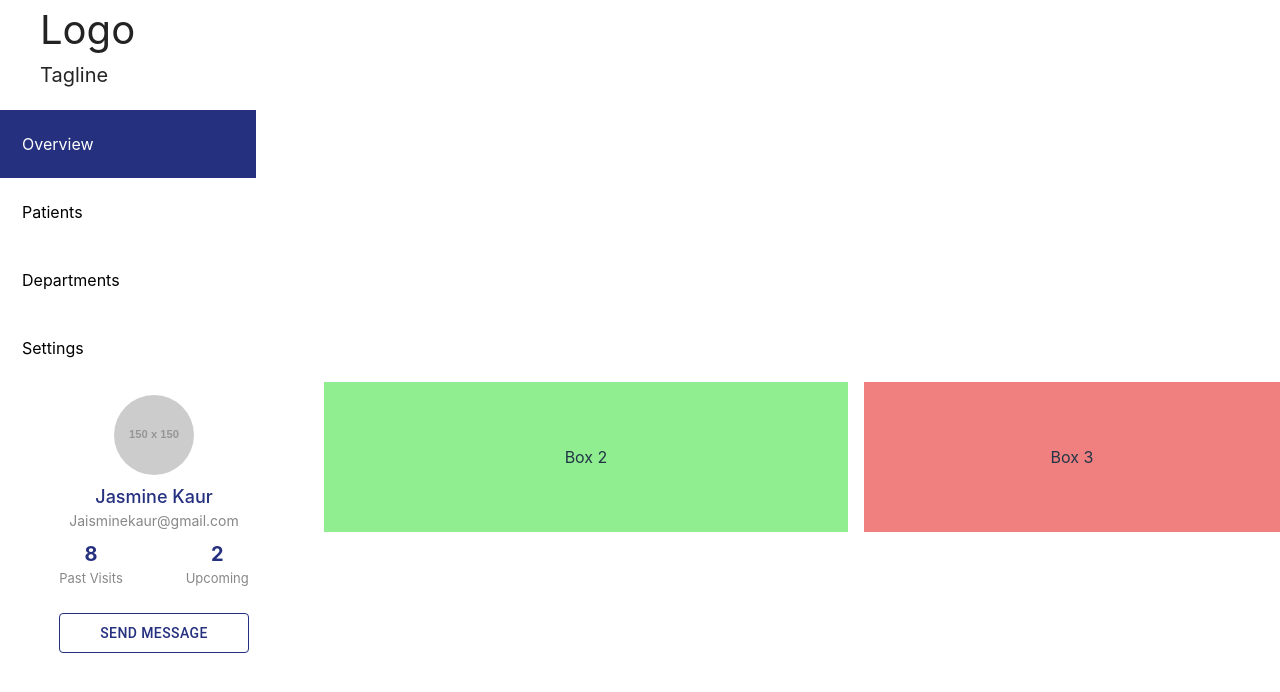
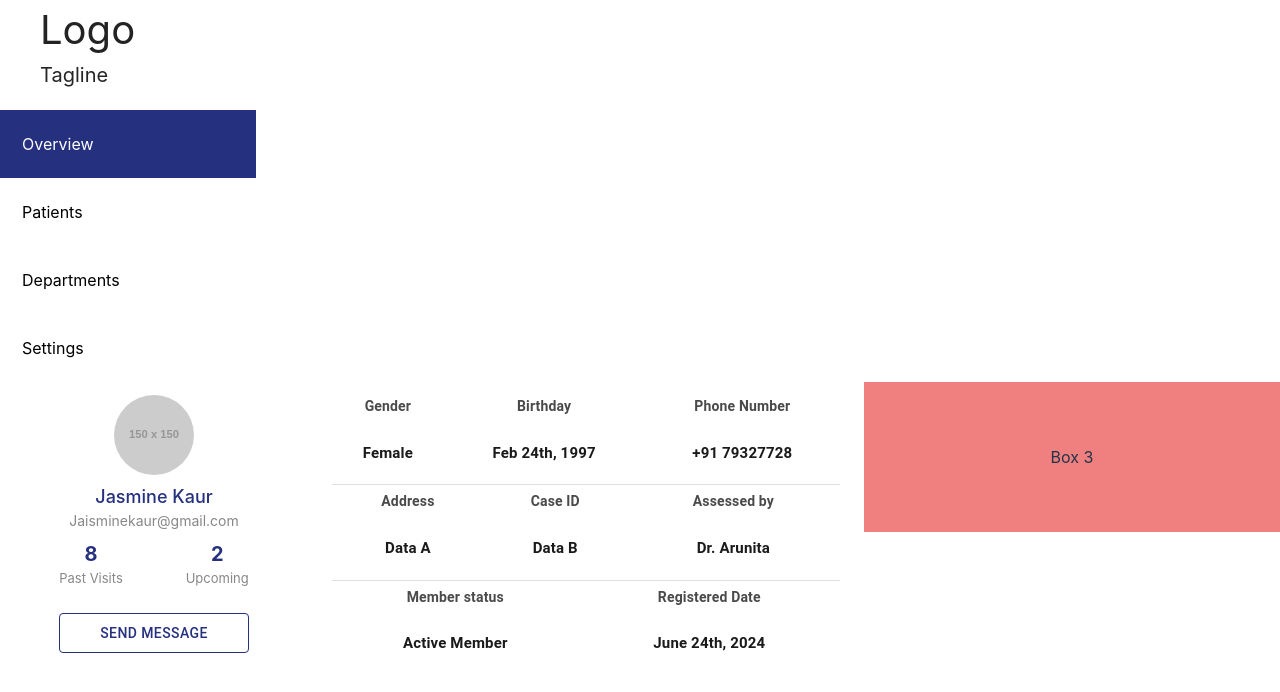
Before and after one commit to RaveenaDev/medical-repo, a React (Vite) app: page /profile in a window 1280 px wide. Shown: the top 692 px of the page. Built offline with nearby package versions, Linux system fonts and the light colour scheme.

Commit message:
Personal Info Component added

```diff
--- a/src/App.module.css
+++ b/src/App.module.css
@@ -7,7 +7,7 @@
 .register.otherPages {
   flex-basis: 80%;
   background-color: #F1F1F1;
-  padding: 12px 60px 40px 18px;
+  padding: 12px 60px 4px 18px;
 }
 
 .logo {
--- a/src/App.module.scss
+++ b/src/App.module.scss
@@ -9,7 +9,7 @@
   &.otherPages {
     flex-basis: 80%;
     background-color: #F1F1F1;
-    padding: 12px 60px 40px 18px;
+    padding: 12px 60px 4px 18px;
   }
 }
 .logo{
--- /dev/null
+++ b/src/pages/receptionist/patients/profile/PersonalInfo.jsx
@@ -0,0 +1,97 @@
+
+import React from "react";
+import Table from '@mui/material/Table';
+import TableBody from '@mui/material/TableBody';
+import TableCell from '@mui/material/TableCell';
+import TableContainer from '@mui/material/TableContainer';
+import TableHead from '@mui/material/TableHead';
+import TableRow from '@mui/material/TableRow';
+import Paper from '@mui/material/Paper';
+import Divider from '@mui/material/Divider';
+
+
+const PersonalInfo = () => {
+
+
+    const tables = [
+        {
+            headers: ["Gender", "Birthday", "Phone Number"],
+            data: ["Female", "Feb 24th, 1997", "+91 79327728"]
+        },
+        {
+            headers: ["Address", "Case ID", "Assessed by"],
+            data: ["Data A", "Data B", "Dr. Arunita"]
+        },
+        {
+            headers: ["Member status", "Registered Date"],
+            data: ["Active Member", "June 24th, 2024"]
+        }
+    ];
+
+
+
+    return (
+
+        <>
+
+            {tables.map((table, index) => (
+                <React.Fragment key={index}>
+                    <TableContainer component={Paper} sx={{ boxShadow: "none" }}>
+                        <Table sx={{ border: "none" }}>
+                            <TableHead>
+                                <TableRow>
+                                    {table.headers.map((header, i) => (
+                                        <TableCell
+                                            key={i}
+                                            align="center"
+                                            sx={{
+                                                borderBottom: "none",
+                                                padding: "4px 8px", // Reduced padding
+                                                fontSize: "14px",
+                                                color: "#4A4A4A",
+                                                fontWeight: "600"
+                                            }}
+                                        >
+                                            {header}
+                                        </TableCell>
+                                    ))}
+                                </TableRow>
+                            </TableHead>
+                            <TableBody>
+                                <TableRow>
+                                    {table.data.map((cell, i) => (
+                                        <TableCell
+                                            key={i}
+                                            align="center"
+                                            sx={{
+                                                borderBottom: "none",
+                                                padding: "20.5px 8px", // Reduced padding
+                                                fontSize: "15px",
+                                                color: "#1A1A1A",
+                                                fontWeight: "700"
+                                            }}
+                                        >
+                                            {cell}
+                                        </TableCell>
+                                    ))}
+                                </TableRow>
+                            </TableBody>
+                        </Table>
+                    </TableContainer>
+
+                    {index < tables.length - 1 && <Divider sx={{ margin: "0px 0" }} />}
+                </React.Fragment>
+            ))}
+
+        </>
+
+
+    );
+
+
+
+
+}
+
+
+export default PersonalInfo;
--- a/src/pages/receptionist/patients/profile/Profile.jsx
+++ b/src/pages/receptionist/patients/profile/Profile.jsx
@@ -4,9 +4,12 @@ import Box from "@mui/material/Box";
 import Avatar from "@mui/material/Avatar";
 import styles from "./profile.module.scss";
 import Button from '@mui/material/Button';
+import PersonalInfo from './PersonalInfo';
 
 
 const Profile = () => {
+
+
     return (
         <Grid container spacing={2}>
             {/* Box 1 */}
@@ -23,20 +26,20 @@ const Profile = () => {
                     <Box
                         sx={{
                             display: "flex",
-                            flexDirection: "column", // Stack children vertically
-                            justifyContent: "center", // Center horizontally
-                            alignItems: "center", // Center vertically
+                            flexDirection: "column",
+                            justifyContent: "center",
+                            alignItems: "center",
                             margin: 0,
                         }}
                     >
                         <Avatar
-                            src="https://via.placeholder.com/150" // Replace with your image URL
+                            src="https://via.placeholder.com/150"
                             alt="Profile Image"
                             sx={{
-                                width: 80, // Set width of the image
-                                height: 80, // Set height of the image
-                                borderRadius: "50%", // Make the image circular
-                                marginBottom: "8px" // Add spacing between the image and text
+                                width: 80,
+                                height: 80,
+                                borderRadius: "50%",
+                                marginBottom: "8px"
                             }}
                         />
 
@@ -47,42 +50,27 @@ const Profile = () => {
                             sx={{
                                 display: "flex",
                                 flexDirection: "row",
-                                justifyContent: "space-around", // Center horizontally
-                                alignItems: "center", // Center vertically
+                                justifyContent: "space-around",
+                                alignItems: "center",
                                 width: "100%",
-
                             }}
                         >
-
                             <div className={styles.styling}>
-
                                 <div>
-                                    <h5>
-                                        8
-                                    </h5>
-                                    <p>
-                                        Past Visits
-                                    </p>
-
-
-
-
+                                    <h5>8</h5>
+                                    <p>Past Visits</p>
                                 </div>
                                 <div>
-                                    <h5>
-                                        2
-                                    </h5>
-                                    <p>
-                                        Upcoming
-                                    </p>
+                                    <h5>2</h5>
+                                    <p>Upcoming</p>
                                 </div>
                             </div>
                         </Box>
 
                         <Button variant="outlined"
                             sx={{
-                                margin: "16px", // Adds margin around the button
-                                padding: "12px 24px", // Adds padding inside the button
+                                margin: "16px",
+                                padding: "12px 24px",
                                 width: "100%",
                                 borderColor: "#25307F",
                                 color: "#25307F",
@@ -102,14 +90,11 @@ const Profile = () => {
             <Grid item xs={5}>
                 <Box
                     sx={{
-                        backgroundColor: "lightgreen",
-                        height: "150px",
-                        display: "flex",
-                        justifyContent: "center",
-                        alignItems: "center"
+                        backgroundColor: "#ffffff",
+                        padding: "8px",
                     }}
                 >
-                    Box 2
+                  <PersonalInfo />
                 </Box>
             </Grid>
             {/* Box 3 */}
```
Also changed, not shown: 1 other file (tests, documents, lock files or other folders).
